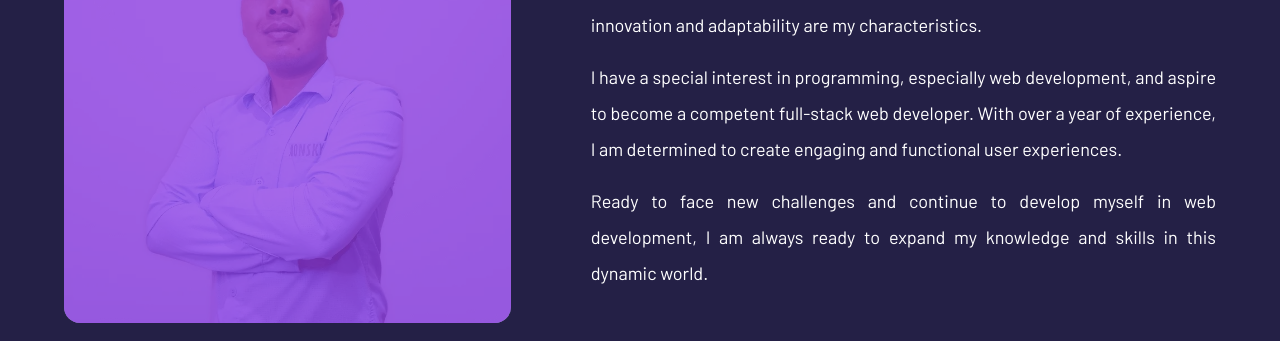
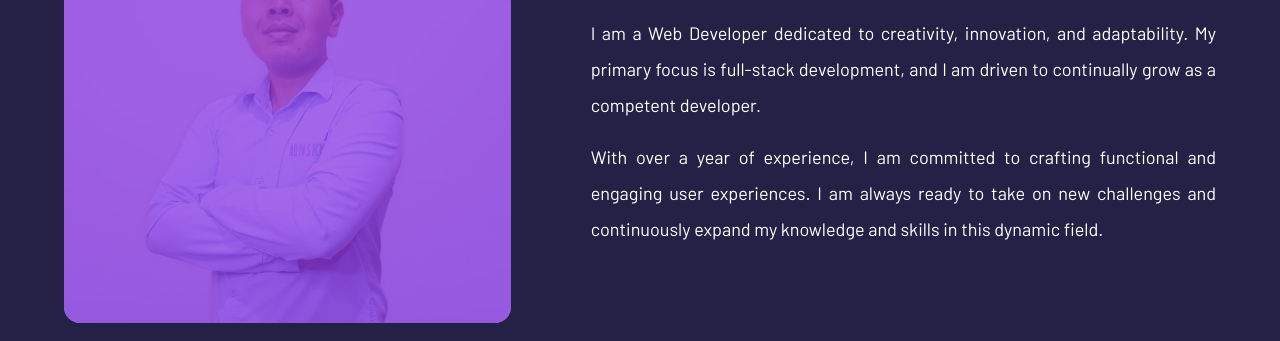
Before and after one commit to alimurrofid/webprofile, a React (Vite) app: page / in a window 1280 px wide. Shown: the part 1020-1361 px from the top of the page. Built offline with nearby package versions, Linux system fonts and the light colour scheme.

Commit message:
feat: enhance about and experience description

```diff
--- a/src/components/About.jsx
+++ b/src/components/About.jsx
@@ -13,13 +13,9 @@ export const About = () => {
           </div>
           <div className="w-full space-y-4 text-center md:w-7/12 md:text-left">
             <p className="text-4xl font-semibold leading-tight text-white md:text-5xl">About</p>
-            <p className="text-lg font-normal leading-loose text-justify text-white">I am an Informatics Student at the State Polytechnic of Malang, where creativity, innovation and adaptability are my characteristics.</p>
+            <p className="text-lg font-normal leading-loose text-justify text-white">I am a Web Developer dedicated to creativity, innovation, and adaptability. My primary focus is full-stack development, and I am driven to continually grow as a competent developer.</p>
             <p className="text-lg font-normal leading-loose text-justify text-white">
-              I have a special interest in programming, especially web development, and aspire to become a competent full-stack web developer. With over a year of experience, I am determined to create engaging and functional user
-              experiences.
-            </p>
-            <p className="text-lg font-normal leading-loose text-justify text-white">
-              Ready to face new challenges and continue to develop myself in web development, I am always ready to expand my knowledge and skills in this dynamic world.
+              With over a year of experience, I am committed to crafting functional and engaging user experiences. I am always ready to take on new challenges and continuously expand my knowledge and skills in this dynamic field.
             </p>
           </div>
         </div>
--- a/src/components/Experience.jsx
+++ b/src/components/Experience.jsx
@@ -61,7 +61,7 @@ export const Experience = () => {
           <div className="w-full mb-8 text-center md:w-1/3 sm:mb-10 md:mb-0 md:text-left">
             <p className="text-3xl font-semibold leading-tight text-white sm:text-4xl md:text-4xl lg:text-5xl">Experience</p>
             <p className="mt-3 text-base font-normal leading-relaxed text-justify text-white sm:text-lg md:leading-loose sm:mt-4">
-              I am an Informatics Student at the State Polytechnic of Malang, where creativity, innovation and adaptability are my characteristics.
+              My approach to development is driven by creativity, innovation, and adaptability, as showcased throughout my professional roles.
             </p>
           </div>
 
```
